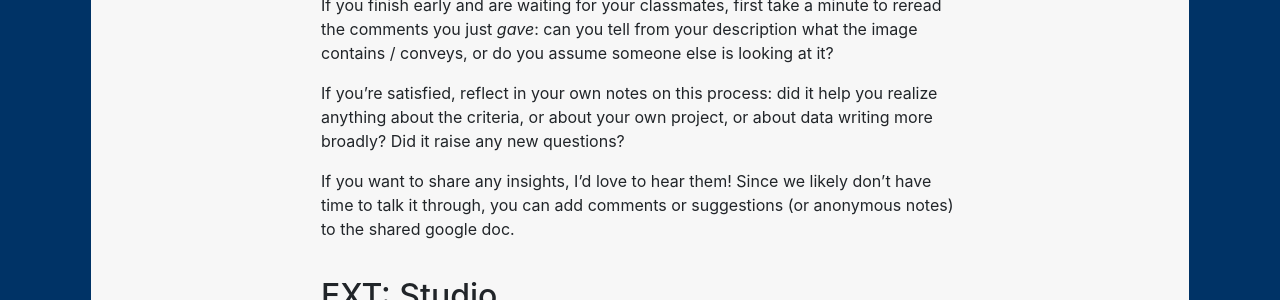
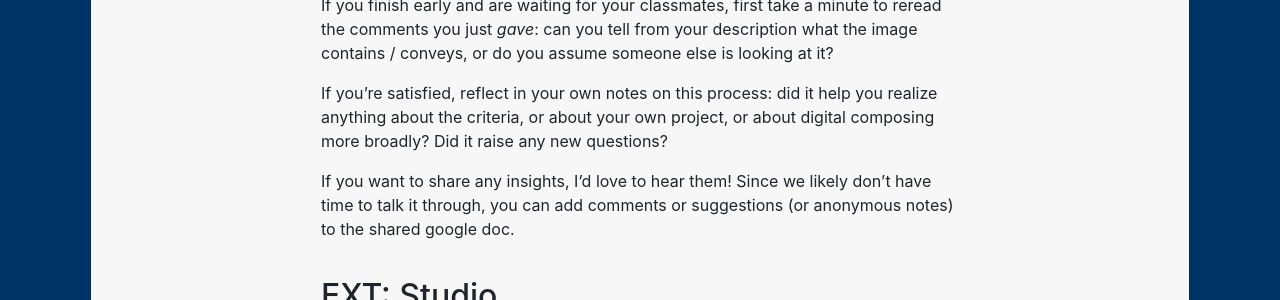
Before and after one commit to benmiller314/cdm2021spring, a Jekyll site: the page built from plans/lesson-13.md, in a window 1280 px wide and 900 px high, scrolled down 5038 px. Shown: the part 177-477 px from the top of the window. Built offline with Jekyll 4.4.1, drawn with Linux system fonts in a browser that asks for light colours; our own code applies the rules of GitHub Pages for plain Markdown files.

Commit message:
yet another typo fix, yeesh
holdover language from Writing with Data

```diff
--- a/plans/lesson-13.md
+++ b/plans/lesson-13.md
@@ -151,7 +151,7 @@ On subsequent loops, <em>after</em> viewing the project first, you may also want
 ## 5. Evaluation revisited (10 min)
 If you finish early and are waiting for your classmates, first take a minute to reread the comments you just *gave*: can you tell from your description what the image contains / conveys, or do you assume someone else is looking at it?
 
-If you're satisfied, reflect in your own notes on this process: did it help you realize anything about the criteria, or about your own project, or about data writing more broadly? Did it raise any new questions?
+If you're satisfied, reflect in your own notes on this process: did it help you realize anything about the criteria, or about your own project, or about digital composing more broadly? Did it raise any new questions?
 
 If you want to share any insights, I'd love to hear them! Since we likely don't have time to talk it through, you can add comments or suggestions (or anonymous notes) to the shared google doc.
 
```
